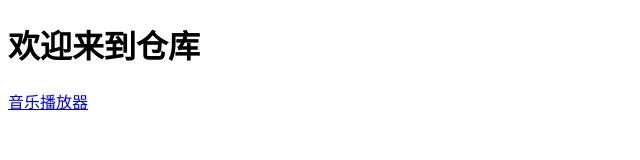
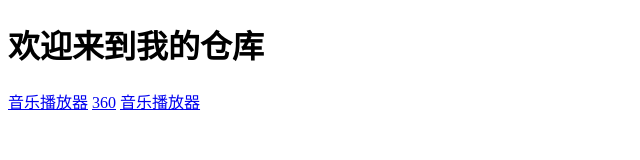
Before and after one commit to gstzwfddzj/gstzwfddzj.github.io, a plain HTML site: page index.html in a window 1280 px wide. Shown: the whole page, without its empty margins (0-640 px from the left). Drawn offline with Linux system fonts and the light colour scheme.

Commit message:
添加a标签

```diff
--- a/index.html
+++ b/index.html
@@ -7,7 +7,9 @@
     <title></title>
 </head>
 <body>
-    <h1>欢迎来到仓库</h1>
+    <h1>欢迎来到我的仓库</h1>
     <a href="/音乐播放器/index.html">音乐播放器</a>
+    <a href="/360/index.html">360</a>
+    <a href="/美容院/index.html">音乐播放器</a>
 </body>
 </html>
```
